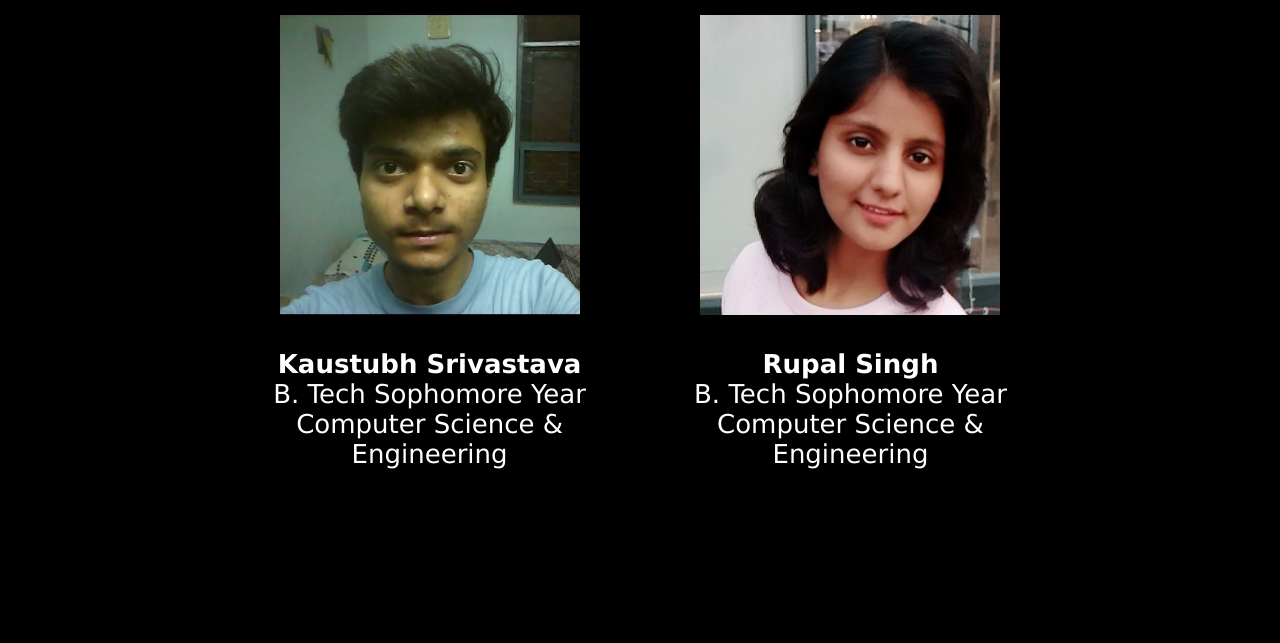
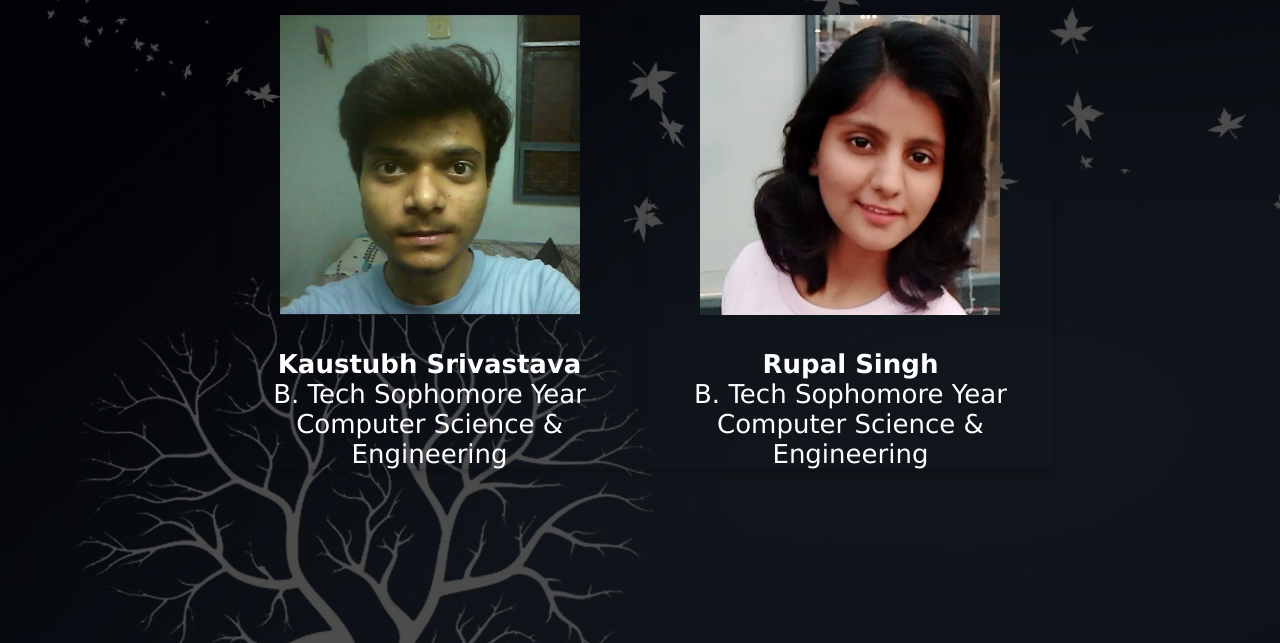
Before and after one commit to Inferno-Satanic/Chakravyuha, a plain HTML site: page Team1/index.html in a window 1280 px wide. Shown: the part 157-800 px from the top of the page. Drawn offline with Linux system fonts and the light colour scheme.

Commit message:
Update index.html

```diff
--- a/Team1/index.html
+++ b/Team1/index.html
@@ -5,7 +5,7 @@
 <style>
 html {
   box-sizing: border-box;
-  background-color: #000;
+  background-image: url("bgcontact.jpg");
 }
 
 *, *:before, *:after {
```
